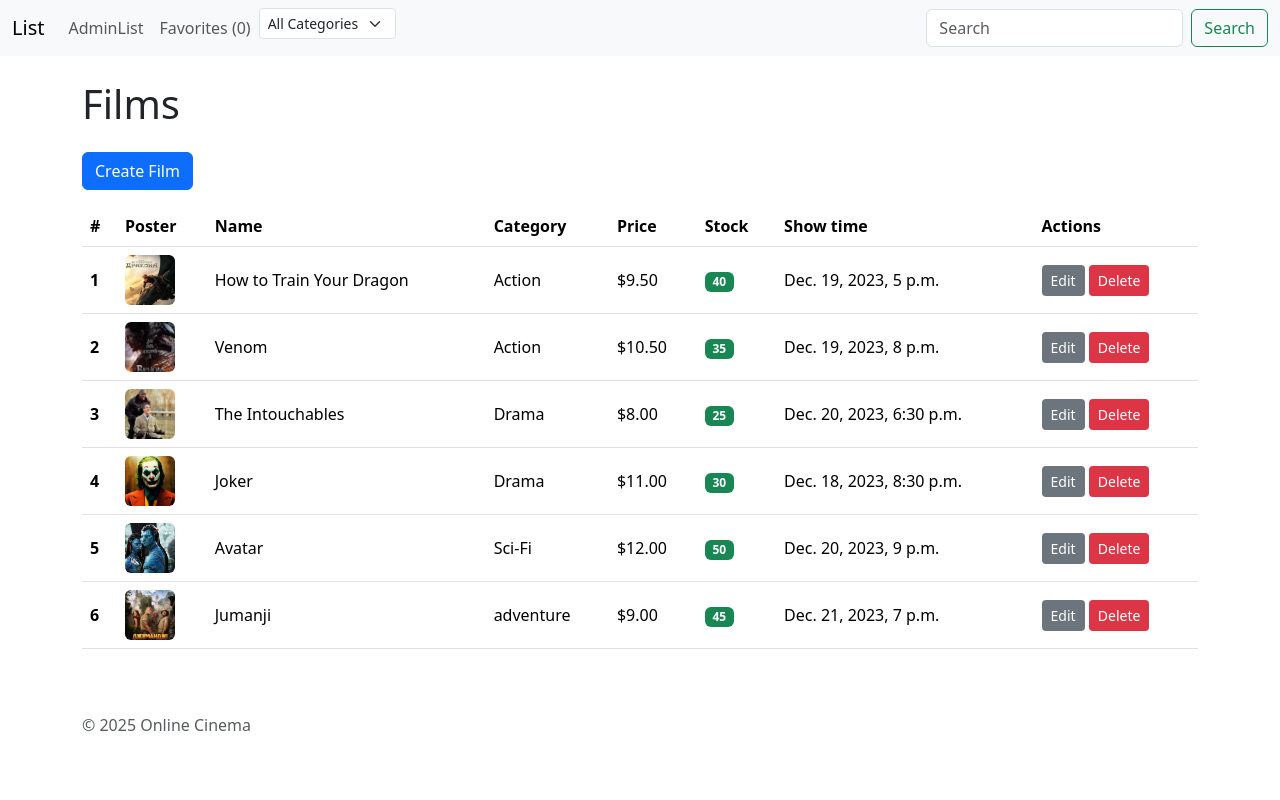
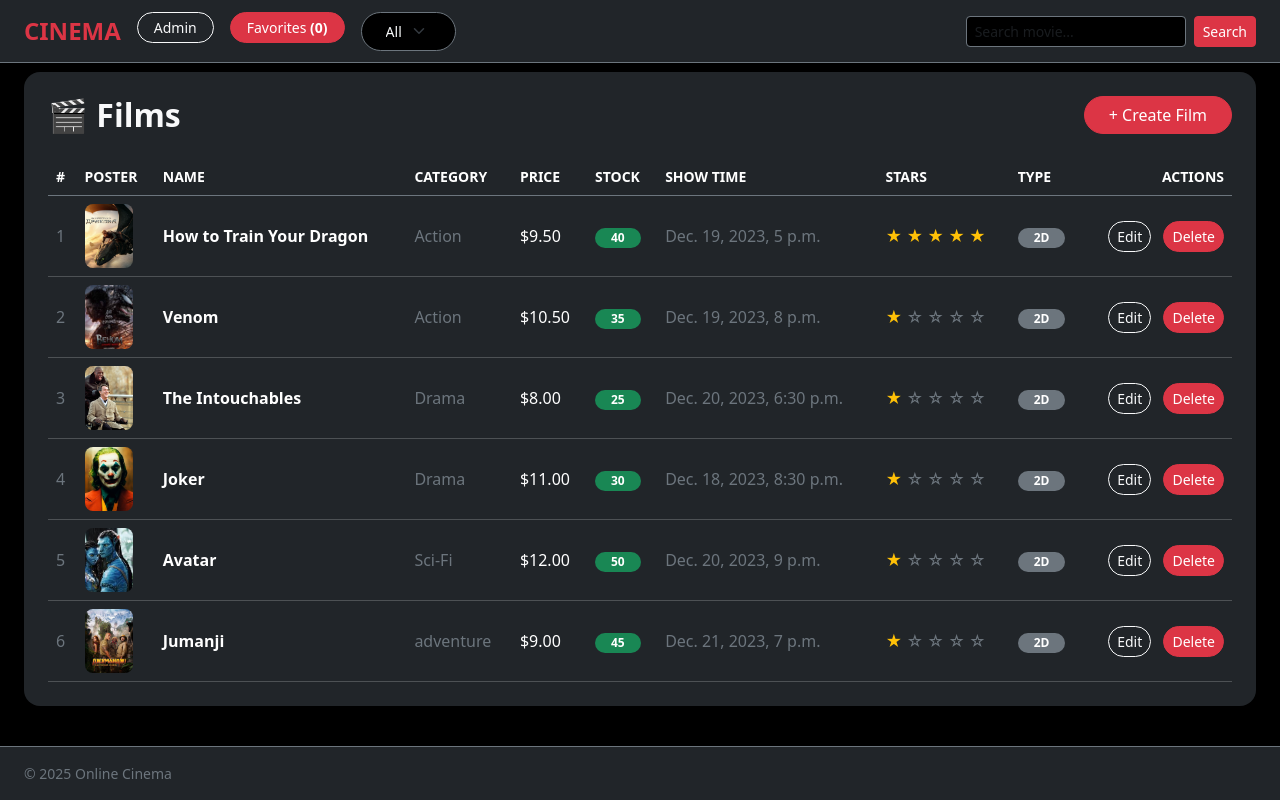
Before and after one commit to revenant899/Cinema_spr421, a Django app: page /films/adminList/ in a window 1280 px wide. Run offline with Django 5.2, Linux system fonts and the light colour scheme; data comes from the database, SQL or seed files in the repository; both versions use the stored data as it was after the commit; some libraries are stand-ins or nearby versions.

Commit message:
rating + type(2D, 3D) + netflix style

```diff
--- a/films/models.py
+++ b/films/models.py
@@ -1,6 +1,11 @@
+from django.core.validators import MinValueValidator, MaxValueValidator
 from django.db import models
 
 class Film(models.Model):
+    TYPE_CHOICES = [
+        ('2D', '2D'),
+        ('3D', '3D'),
+    ]
     CATEGORY_CHOICES = [
         ('action', 'Action'),
         ('drama', 'Drama'),
@@ -8,6 +13,7 @@ class Film(models.Model):
         ('horror', 'Horror'),
         ('sci-fi', 'Sci-Fi'),
     ]
+
     name = models.CharField(max_length=100)
     image = models.ImageField(upload_to='film_images/', blank=True, null=True)
     description = models.TextField(blank=True, null=True)
@@ -15,6 +21,8 @@ class Film(models.Model):
     stock = models.IntegerField()
     category = models.CharField(max_length=50, choices=CATEGORY_CHOICES)
     show_time = models.DateTimeField()
+    star = models.IntegerField(default=0,validators=[MinValueValidator(0), MaxValueValidator(5)], blank=True)
+    type = models.CharField(max_length=2, choices=TYPE_CHOICES, default='2D')
 
     def __str__(self):
         return self.name
--- a/films/templates/films/adminlist.html
+++ b/films/templates/films/adminlist.html
@@ -1,13 +1,20 @@
 {% extends "layout.html" %}
 {% block content %}
 
-<h1 class="mb-4">Films</h1>
+<div class="bg-dark rounded-4 p-4">
 
-<a href="/films/create/" class="btn btn-primary mb-3">Create Film</a>
+  <div class="d-flex justify-content-between align-items-center mb-4">
+    <h2 class="mb-0 fw-semibold">🎬 Films</h2>
 
-<table class="table">
-  <thead>
-    <tr>
+    <a href="/films/create/" class="btn btn-danger rounded-pill px-4">
+      + Create Film
+    </a>
+  </div>
+
+  <div class="table-responsive">
+    <table class="table table-dark table-hover align-middle mb-0">
+      <thead class="border-bottom border-secondary">
+        <tr class="text-secondary small text-uppercase">
           <th>#</th>
           <th>Poster</th>
           <th>Name</th>
@@ -15,48 +22,78 @@
           <th>Price</th>
           <th>Stock</th>
           <th>Show time</th>
-      <th>Actions</th>
+          <th>stars</th>
+          <th>type</th>
+          <th class="text-end">Actions</th>
         </tr>
       </thead>
 
       <tbody>
         {% for film in films %}
-    <tr class="align-middle">
-      <th>{{ film.id }}</th>
+        <tr>
+          <td class="text-secondary">{{ film.id }}</td>
 
           <td>
             <img
-          class="rounded"
+              class="rounded-3"
               src="{% if film.image %}{{ film.image.url }}{% else %}https://png.pngtree.com/png-vector/20221125/ourmid/pngtree-no-image-available-icon-flatvector-illustration-picture-coming-creative-vector-png-image_40968940.jpg{% endif %}"
               alt="{{ film.name }}"
-          style="width: 50px; height: 50px; object-fit: cover"
+              style="width: 48px; height: 64px; object-fit: cover"
             />
           </td>
 
-      <td>{{ film.name }}</td>
+          <td class="fw-semibold">{{ film.name }}</td>
 
-      <td>{{ film.get_category_display }}</td>
+          <td class="text-secondary">
+            {{ film.get_category_display }}
+          </td>
 
           <td>${{ film.price }}</td>
 
           <td>
             {% if film.stock > 10 %}
-          <span class="badge text-bg-success">{{ film.stock }}</span>
+              <span class="badge rounded-pill text-bg-success px-3">
+                {{ film.stock }}
+              </span>
             {% elif film.stock > 0 %}
-          <span class="badge text-bg-warning">{{ film.stock }}</span>
+              <span class="badge rounded-pill text-bg-warning px-3">
+                {{ film.stock }}
+              </span>
             {% else %}
-          <span class="badge text-bg-danger">Sold out</span>
+              <span class="badge rounded-pill text-bg-danger px-3">
+                Sold out
+              </span>
             {% endif %}
           </td>
 
-      <td>{{ film.show_time }}</td>
+          <td class="text-secondary">{{ film.show_time }}</td>
 
           <td>
-        <a class="btn btn-sm text-bg-secondary" href="/films/update/{{ film.pk }}">
+            {% for i in "12345" %}
+              {% if film.star >= forloop.counter %}
+                <span class="text-warning">★</span>
+              {% else %}
+                <span class="text-secondary">☆</span>
+              {% endif %}
+            {% endfor %}
+          </td>
+          <td>
+            {% if film.type == "3D" %}
+              <span class="badge bg-danger rounded-pill px-3">3D</span>
+            {% else %}
+              <span class="badge bg-secondary rounded-pill px-3">2D</span>
+            {% endif %}
+          </td>
+
+          <td class="text-end">
+            <a
+              class="btn btn-sm btn-outline-light rounded-pill me-2"
+              href="/films/update/{{ film.pk }}">
               Edit
             </a>
+
             <a
-          class="btn btn-sm text-bg-danger"
+              class="btn btn-sm btn-danger rounded-pill"
               href="/films/delete/{{ film.pk }}">
               Delete
             </a>
@@ -65,10 +102,15 @@
 
         {% empty %}
         <tr>
-      <td colspan="8" class="text-center">No films available</td>
+          <td colspan="8" class="text-center text-secondary py-5">
+            No films available
+          </td>
         </tr>
         {% endfor %}
       </tbody>
     </table>
+  </div>
+
+</div>
 
 {% endblock %}
--- a/home/templates/layout.html
+++ b/home/templates/layout.html
@@ -5,72 +5,101 @@
     <meta charset="UTF-8" />
     <meta name="viewport" content="width=device-width, initial-scale=1" />
     <title>Films</title>
+
     <link
       href="https://cdn.jsdelivr.net/npm/bootstrap@5.3.8/dist/css/bootstrap.min.css"
       rel="stylesheet"
-      integrity="sha384-sRIl4kxILFvY47J16cr9ZwB07vP4J8+LH7qKQnuqkuIAvNWLzeN8tE5YBujZqJLB"
-      crossorigin="anonymous"
     />
+
     <link rel="stylesheet" href="{% static 'styles.css' %}" />
-    {% block styles%}
-    {% endblock %}
+    {% block styles %}{% endblock %}
   </head>
-  <body>
-    <nav class="navbar navbar-expand-lg bg-body-tertiary">
-  <div class="container-fluid">
-    <a class="navbar-brand" href={% url 'index' %}>List</a>
-    <button class="navbar-toggler" type="button" data-bs-toggle="collapse" data-bs-target="#navbarSupportedContent" aria-controls="navbarSupportedContent" aria-expanded="false" aria-label="Toggle navigation">
+
+<body class="bg-dark text-light d-flex flex-column min-vh-100">
+
+    <!-- NAVBAR -->
+    <nav class="navbar navbar-expand-lg navbar-dark bg-dark fixed-top border-bottom border-secondary">
+      <div class="container-fluid px-4">
+
+        <a class="navbar-brand fw-bold text-danger fs-4" href="{% url 'index' %}">
+          CINEMA
+        </a>
+
+        <button
+          class="navbar-toggler"
+          type="button"
+          data-bs-toggle="collapse"
+          data-bs-target="#navbarSupportedContent">
           <span class="navbar-toggler-icon"></span>
         </button>
+
         <div class="collapse navbar-collapse" id="navbarSupportedContent">
-      <ul class="navbar-nav me-auto mb-2 mb-lg-0">
+
+          <ul class="navbar-nav me-auto mb-2 mb-lg-0 gap-lg-3">
             <li class="nav-item">
-          <a class="nav-link" href={% url 'admin_list' %}>AdminList</a>
+              <a class="btn btn-outline-light btn-sm px-3 rounded-pill"
+                href="{% url 'admin_list' %}">
+                Admin
+              </a>
             </li>
+
             <li class="nav-item">
-          <a class="nav-link" href="{% url 'favorites' %}"
-            >Favorites ({{ favorite_count }})</a
-          >
+              <a class="btn btn-danger btn-sm px-3 rounded-pill"
+                href="{% url 'favorites' %}">
+                Favorites <span class="fw-semibold">({{ favorite_count }})</span>
+              </a>
             </li>
+
+
             <li class="nav-item">
-          <form class="d-flex gap-2" method="get" action="{% url 'index' %}">
-            <select class="form-select form-select-sm" name="category" onchange="this.form.submit()">
-              <option value="">All Categories</option>
+              <form class="d-flex align-items-center gap-2 bg-black px-3 py-1 rounded-pill border border-secondary" method="get" action="{% url 'index' %}">
+                <select class="form-select form-select-sm bg-black text-light border-0"
+                        name="category"
+                        onchange="this.form.submit()">
+                  <option value="">All</option>
                   {% for code, label in categories %}
-                <option value="{{ code }}" {% if selected_category == code %}selected{% endif %}>{{ label }}</option>
+                    <option value="{{ code }}" {% if selected_category == code %}selected{% endif %}>
+                      {{ label }}
+                    </option>
                   {% endfor %}
                 </select>
+
                 {% if request.GET.filter_text %}
                   <input type="hidden" name="filter_text" value="{{ request.GET.filter_text }}">
                 {% endif %}
               </form>
             </li>
           </ul>
-      <form class="d-flex" role="search" method="get" action="{% url 'index' %}">
-        <input class="form-control me-2" type="search" placeholder="Search" name="filter_text"/>
-        <button class="btn btn-outline-success" type="submit">Search</button>
+
+          <form class="d-flex gap-2" method="get" action="{% url 'index' %}">
+            <input
+              class="form-control form-control-sm bg-black text-light border-secondary"
+              type="search"
+              placeholder="Search movie..."
+              name="filter_text"
+            />
+            <button class="btn btn-danger btn-sm" type="submit">
+              Search
+            </button>
           </form>
+
         </div>
       </div>
     </nav>
 
-    <main class="container py-4">
-        {% block content %}
-        {% endblock %}
+    <!-- CONTENT -->
+    <main class="container-fluid pt-5 mt-4 px-4 bg-black flex-grow-1">
+      {% block content %}{% endblock %}
     </main>
 
-    <footer class="container py-4">
-      <p class="text-muted mb-0">© 2025 Online Cinema</p>
+    <!-- FOOTER -->
+    <footer class="container-fluid px-4 py-3 border-top border-secondary">
+      <p class="text-secondary small mb-0">© 2025 Online Cinema</p>
     </footer>
 
     {% include "components/toast.html" %}
 
-    <script
-      src="https://cdn.jsdelivr.net/npm/bootstrap@5.3.8/dist/js/bootstrap.bundle.min.js"
-      integrity="sha384-FKyoEForCGlyvwx9Hj09JcYn3nv7wiPVlz7YYwJrWVcXK/BmnVDxM+D2scQbITxI"
-      crossorigin="anonymous"
-    ></script>
-    {% block scripts %}
-    {% endblock %}
+    <script src="https://cdn.jsdelivr.net/npm/bootstrap@5.3.8/dist/js/bootstrap.bundle.min.js"></script>
+    {% block scripts %}{% endblock %}
   </body>
 </html>
```
Also changed, not shown: cinema/settings.py (+30 -30 lines), films/fixtures/films.json (+13 -7 lines), films/templates/films/create.html (+15 -3 lines), films/templates/films/detail.html (+63 -24 lines), films/templates/films/update.html (+15 -3 lines), home/templates/home/index.html (+10 -1 lines), db.sqlite3, films/migrations/0004_film_star_alter_film_image.py (added), films/migrations/0005_alter_film_star.py (added), films/migrations/0006_film_type.py (added), media/film_images/453.jpg (added), media/film_images/joker.gif (deleted), media/film_images/joker.webp (deleted), media/film_images/maxresdefault.jpg (added). Lines whose indentation alone changed are shown as unchanged.
